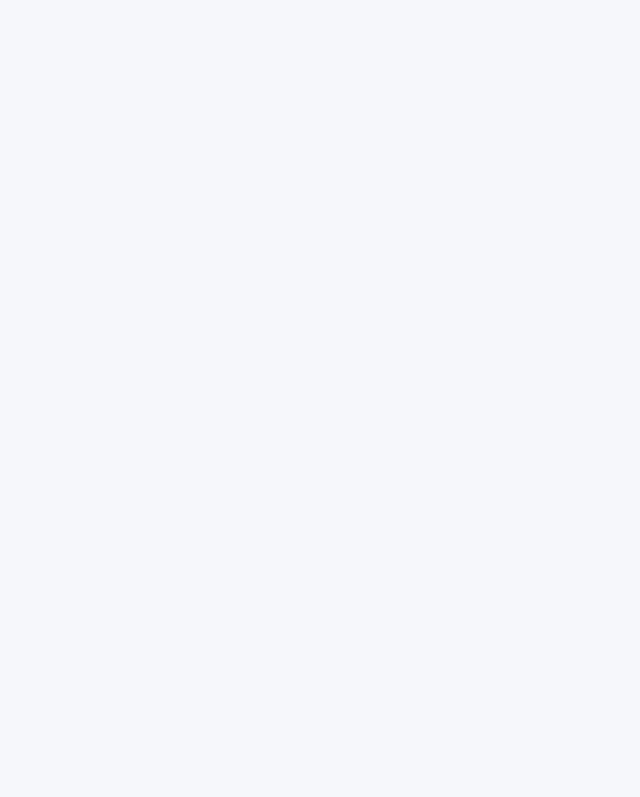
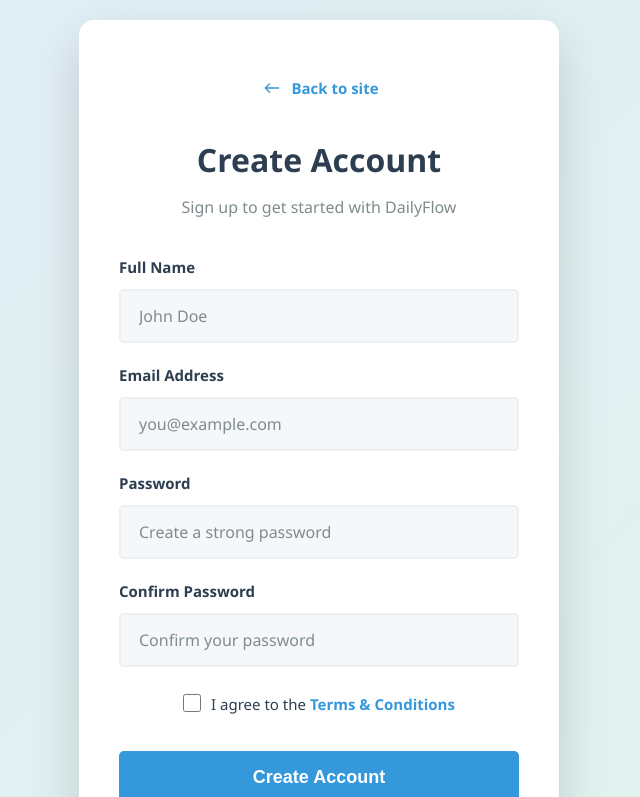
Before and after one commit to MichelMUNEZERO/Personal-Management-System, a React (Vite) app: page /signup in a window 1280 px wide. Before the commit this address had no page. Shown: the top 797 px of the page, without its empty margins (321-961 px from the left). Built offline with nearby package versions, Linux system fonts and the light colour scheme.

Commit message:
add signup page and connect it to landing page and login link

```diff
--- a/src/App.jsx
+++ b/src/App.jsx
@@ -7,6 +7,7 @@ import Dashboard from "./Pages/Dashboard";
 import Features from "./components/Features";
 import Footer from "./components/Footer";
 import Login from "./Auth/Login";
+import SignUp from "./Auth/SignUp";
 
 function HomePage() {
   return (
@@ -24,6 +25,7 @@ export default function App() {
     <Routes>
       <Route path="/" element={<HomePage />} />
       <Route path="/login" element={<Login />} />
+      <Route path="/signup" element={<SignUp />} />
       <Route path="/dashboard" element={<Dashboard />} />
     </Routes>
   );
--- a/src/Auth/Login.jsx
+++ b/src/Auth/Login.jsx
@@ -37,7 +37,7 @@ export default function Login() {
               id="email"
               value={email}
               onChange={(e) => setEmail(e.target.value)}
-              placeholder="you@example.com"
+              placeholder="shemarnourd@gmail.com"
               required
             />
           </div>
@@ -76,9 +76,9 @@ export default function Login() {
         <div className="login-footer">
           <p>
             Don't have an account?{" "}
-            <a href="#" className="signup-link">
+            <Link to="/signup" className="signup-link">
               Sign up
-            </a>
+            </Link>
           </p>
         </div>
       </div>
--- /dev/null
+++ b/src/Auth/SignUp.css
@@ -0,0 +1,279 @@
+.signup-container {
+  min-height: 100vh;
+  display: flex;
+  align-items: center;
+  justify-content: center;
+  background: linear-gradient(
+    135deg,
+    rgba(52, 152, 219, 0.1) 0%,
+    rgba(46, 204, 113, 0.1) 100%
+  );
+  padding: 20px;
+  position: relative;
+}
+
+.signup-box {
+  background: white;
+  border-radius: 15px;
+  box-shadow: 0 20px 50px rgba(0, 0, 0, 0.15);
+  width: 100%;
+  max-width: 480px;
+  padding: 50px 40px;
+  animation: fadeInUp 0.6s ease;
+}
+
+@keyframes fadeInUp {
+  from {
+    opacity: 0;
+    transform: translateY(30px);
+  }
+  to {
+    opacity: 1;
+    transform: translateY(0);
+  }
+}
+
+.signup-header {
+  text-align: center;
+  margin-bottom: 35px;
+}
+
+.signup-header .back-site {
+  margin-bottom: 25px;
+  text-align: center;
+}
+
+.signup-header .back-site a {
+  display: inline-flex;
+  align-items: center;
+  gap: 6px;
+  color: var(--primary);
+  text-decoration: none;
+  font-size: 15px;
+  font-weight: 600;
+  transition: all 0.3s ease;
+  padding: 5px 0;
+}
+
+.signup-header .back-site a:hover {
+  color: var(--primary-dark);
+  transform: translateX(-5px);
+}
+
+.signup-header .back-site a svg {
+  font-size: 26px;
+  transition: transform 0.3s ease;
+}
+
+.signup-header .back-site a:hover svg {
+  transform: translateX(-3px);
+}
+
+.signup-header h1 {
+  font-size: 32px;
+  color: var(--dark);
+  margin-bottom: 10px;
+  font-weight: 700;
+}
+
+.signup-header p {
+  color: var(--gray);
+  font-size: 16px;
+}
+
+.signup-form {
+  display: flex;
+  flex-direction: column;
+  gap: 20px;
+}
+
+.signup-form .form-group {
+  display: flex;
+  flex-direction: column;
+  gap: 10px;
+}
+
+.signup-form .form-group label {
+  color: var(--dark);
+  font-size: 15px;
+  font-weight: 600;
+}
+
+.signup-form .form-group input {
+  padding: 14px 18px;
+  border: 2px solid var(--light-gray);
+  border-radius: 5px;
+  font-size: 16px;
+  transition: all 0.3s ease;
+  font-family: inherit;
+  background-color: var(--light);
+}
+
+.signup-form .form-group input:focus {
+  outline: none;
+  border-color: var(--primary);
+  background-color: white;
+  box-shadow: 0 2px 6px rgba(52, 152, 219, 0.1);
+}
+
+.signup-form .form-group input::placeholder {
+  color: var(--gray);
+}
+
+.signup-form .form-options {
+  display: flex;
+  flex-direction: column;
+  gap: 10px;
+  margin-top: 5px;
+}
+
+.agree-terms {
+  display: flex;
+  align-items: flex-start;
+  gap: 10px;
+  cursor: pointer;
+  color: var(--dark);
+  font-size: 15px;
+  user-select: none;
+}
+
+.agree-terms input[type="checkbox"] {
+  width: 18px;
+  height: 18px;
+  margin-top: 2px;
+  cursor: pointer;
+  accent-color: var(--primary);
+  flex-shrink: 0;
+}
+
+.terms-link {
+  color: var(--primary);
+  text-decoration: none;
+  font-weight: 600;
+  transition: color 0.3s ease;
+}
+
+.terms-link:hover {
+  color: var(--primary-dark);
+  text-decoration: underline;
+}
+
+.signup-button {
+  margin-top: 15px;
+  padding: 16px;
+  background-color: var(--primary);
+  color: white;
+  border: none;
+  border-radius: 5px;
+  font-size: 18px;
+  font-weight: 600;
+  cursor: pointer;
+  transition: all 0.3s ease;
+}
+
+.signup-button:hover {
+  background-color: var(--primary-dark);
+  transform: translateY(-3px);
+  box-shadow: 0 10px 20px rgba(52, 152, 219, 0.2);
+}
+
+.signup-button:active {
+  transform: translateY(-1px);
+}
+
+.signup-footer {
+  text-align: center;
+  margin-top: 35px;
+  padding-top: 30px;
+  border-top: 2px solid var(--light-gray);
+}
+
+.signup-footer p {
+  color: var(--gray);
+  font-size: 15px;
+}
+
+.signin-link {
+  color: var(--primary);
+  text-decoration: none;
+  font-weight: 600;
+  transition: color 0.3s ease;
+}
+
+.signin-link:hover {
+  color: var(--primary-dark);
+  text-decoration: underline;
+}
+
+/* Responsive Styles */
+@media (max-width: 768px) {
+  .signup-container {
+    padding: 15px;
+  }
+
+  .signup-box {
+    padding: 40px 30px;
+    max-width: 100%;
+  }
+
+  .signup-header h1 {
+    font-size: 28px;
+  }
+
+  .signup-header p {
+    font-size: 15px;
+  }
+
+  .signup-header .back-site a {
+    font-size: 14px;
+  }
+
+  .signup-header .back-site a svg {
+    font-size: 24px;
+  }
+
+  .signup-button {
+    font-size: 17px;
+    padding: 15px;
+  }
+}
+
+@media (max-width: 480px) {
+  .signup-box {
+    padding: 30px 20px;
+  }
+
+  .signup-header h1 {
+    font-size: 24px;
+  }
+
+  .signup-header p {
+    font-size: 14px;
+  }
+
+  .signup-form .form-group label {
+    font-size: 14px;
+  }
+
+  .signup-form .form-group input {
+    padding: 12px 16px;
+    font-size: 15px;
+  }
+
+  .agree-terms {
+    font-size: 14px;
+  }
+
+  .signup-button {
+    font-size: 16px;
+    padding: 14px;
+  }
+
+  .signup-footer p {
+    font-size: 14px;
+  }
+
+  .signup-header .back-site {
+    margin-bottom: 20px;
+  }
+}
--- /dev/null
+++ b/src/Auth/SignUp.jsx
@@ -0,0 +1,130 @@
+import React, { useState } from "react";
+import { useNavigate, Link } from "react-router-dom";
+import { IoIosArrowRoundBack } from "react-icons/io";
+import "./SignUp.css";
+
+export default function SignUp() {
+  const [fullName, setFullName] = useState("");
+  const [email, setEmail] = useState("");
+  const [password, setPassword] = useState("");
+  const [confirmPassword, setConfirmPassword] = useState("");
+  const [agreeToTerms, setAgreeToTerms] = useState(false);
+  const navigate = useNavigate();
+
+  const handleSubmit = (e) => {
+    e.preventDefault();
+
+    // Basic validation
+    if (password !== confirmPassword) {
+      alert("Passwords don't match!");
+      return;
+    }
+
+    if (!agreeToTerms) {
+      alert("Please agree to the terms and conditions");
+      return;
+    }
+
+    // For now, just navigate to dashboard
+    navigate("/dashboard");
+  };
+
+  return (
+    <div className="signup-container">
+      <div className="signup-box">
+        <div className="signup-header">
+          <div className="back-site">
+            <Link to="/">
+              <IoIosArrowRoundBack />
+              Back to site
+            </Link>
+          </div>
+          <h1>Create Account</h1>
+          <p>Sign up to get started with DailyFlow</p>
+        </div>
+
+        <form onSubmit={handleSubmit} className="signup-form">
+          <div className="form-group">
+            <label htmlFor="fullName">Full Name</label>
+            <input
+              type="text"
+              id="fullName"
+              value={fullName}
+              onChange={(e) => setFullName(e.target.value)}
+              placeholder="John Doe"
+              required
+            />
+          </div>
+
+          <div className="form-group">
+            <label htmlFor="email">Email Address</label>
+            <input
+              type="email"
+              id="email"
+              value={email}
+              onChange={(e) => setEmail(e.target.value)}
+              placeholder="you@example.com"
+              required
+            />
+          </div>
+
+          <div className="form-group">
+            <label htmlFor="password">Password</label>
+            <input
+              type="password"
+              id="password"
+              value={password}
+              onChange={(e) => setPassword(e.target.value)}
+              placeholder="Create a strong password"
+              required
+              minLength="8"
+            />
+          </div>
+
+          <div className="form-group">
+            <label htmlFor="confirmPassword">Confirm Password</label>
+            <input
+              type="password"
+              id="confirmPassword"
+              value={confirmPassword}
+              onChange={(e) => setConfirmPassword(e.target.value)}
+              placeholder="Confirm your password"
+              required
+              minLength="8"
+            />
+          </div>
+
+          <div className="form-options">
+            <label className="agree-terms">
+              <input
+                type="checkbox"
+                checked={agreeToTerms}
+                onChange={(e) => setAgreeToTerms(e.target.checked)}
+                required
+              />
+              <span>
+                I agree to the{" "}
+                <a href="#" className="terms-link">
+                  Terms & Conditions
+                </a>
+              </span>
+            </label>
+          </div>
+
+          <button type="submit" className="signup-button">
+            Create Account
+          </button>
+        </form>
+
+        <div className="signup-footer">
+          <p>
+            Already have an account?{" "}
+            <Link to="/login" className="signin-link">
+              Sign in
+            </Link>
+          </p>
+        </div>
+      </div>
+    </div>
+  );
+}
```
